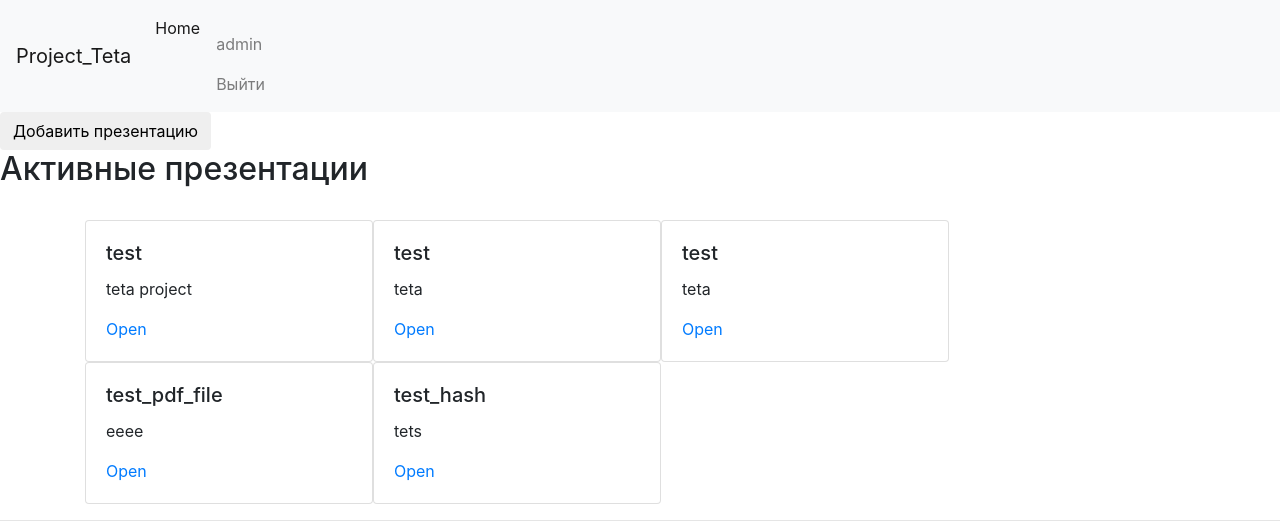
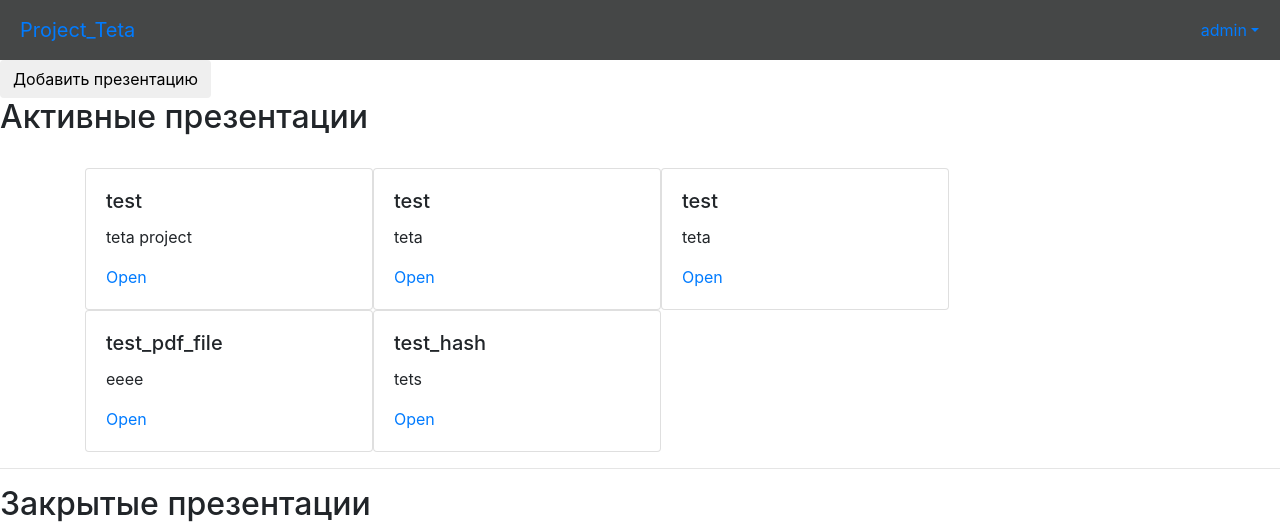
Before and after one commit to Arck1/project-teta, a Django app: page /account/ in a window 1280 px wide. Shown: the top 522 px of the page. Run offline with Django 3.2, Linux system fonts and the light colour scheme; a user stored in the database is signed in; data comes from the database, SQL or seed files in the repository; some libraries are stand-ins or nearby versions.

Commit message:
doing header

```diff
--- a/static/css/main.css
+++ b/static/css/main.css
@@ -1,3 +1,9 @@
-.ff {
-    background-color: #0b2e13;
+.profile{
+    position: fixed;
+    top: 10px;
+    right: 5px;
 }
+.title{
+    background-color:#363838eb;
+    padding: 10px 20px;
+}
--- a/templates/header.html
+++ b/templates/header.html
@@ -1,28 +1,23 @@
-
-<nav class="navbar navbar-expand-lg navbar-light bg-light">
+{% load staticfiles %}
+<div class="title">
+    <ul class="nav">
+        <li>
             <a class="navbar-brand" href="/">Project_Teta</a>
-    <button class="navbar-toggler" type="button" data-toggle="collapse" data-target="#navbarSupportedContent"
-            aria-controls="navbarSupportedContent" aria-expanded="false" aria-label="Toggle navigation">
-        <span class="navbar-toggler-icon"></span>
-    </button>
-
-    <div class="collapse navbar-collapse" id="navbarSupportedContent">
-        <ul class="navbar-nav mr-auto">
-            <li class="nav-item active">
-                <a class="nav-link" href="/">Home <span class="sr-only">(current)</span></a>
         </li>
-            <li>
-                <a class="nav-link" href="#">
+    </ul>
+    <div class="profile">
         {% if user.username %}
-
-                        <a class="nav-link" href="/account/presentations/">{{ user.username }}</a>
-                        <a class="nav-link" href="/auth/logout/">Выйти</a>
+        <div class="btn-group">
+            <a class="nav-link dropdown-toggle" data-toggle="dropdown" href="#" role="button"
+               aria-haspopup="true" aria-expanded="false">{{ user.username }}</a>
+            <div class="dropdown-menu dropdown-menu-right">
+                <a class="dropdown-item" href="/account/presentations/">Профиль</a>
+                <div class="dropdown-divider"></div>
+                <a class="dropdown-item" href="/auth/logout/">Выход</a>
+            </div>
+        </div>
         {% else %}
         <a class="nav-link" href="/auth/login/">Войти</a>
         {% endif %}
-
-                    </a>
-            </li>
-        </ul>
     </div>
-</nav>
+</div>
```
Lines whose indentation alone changed are shown as unchanged.
